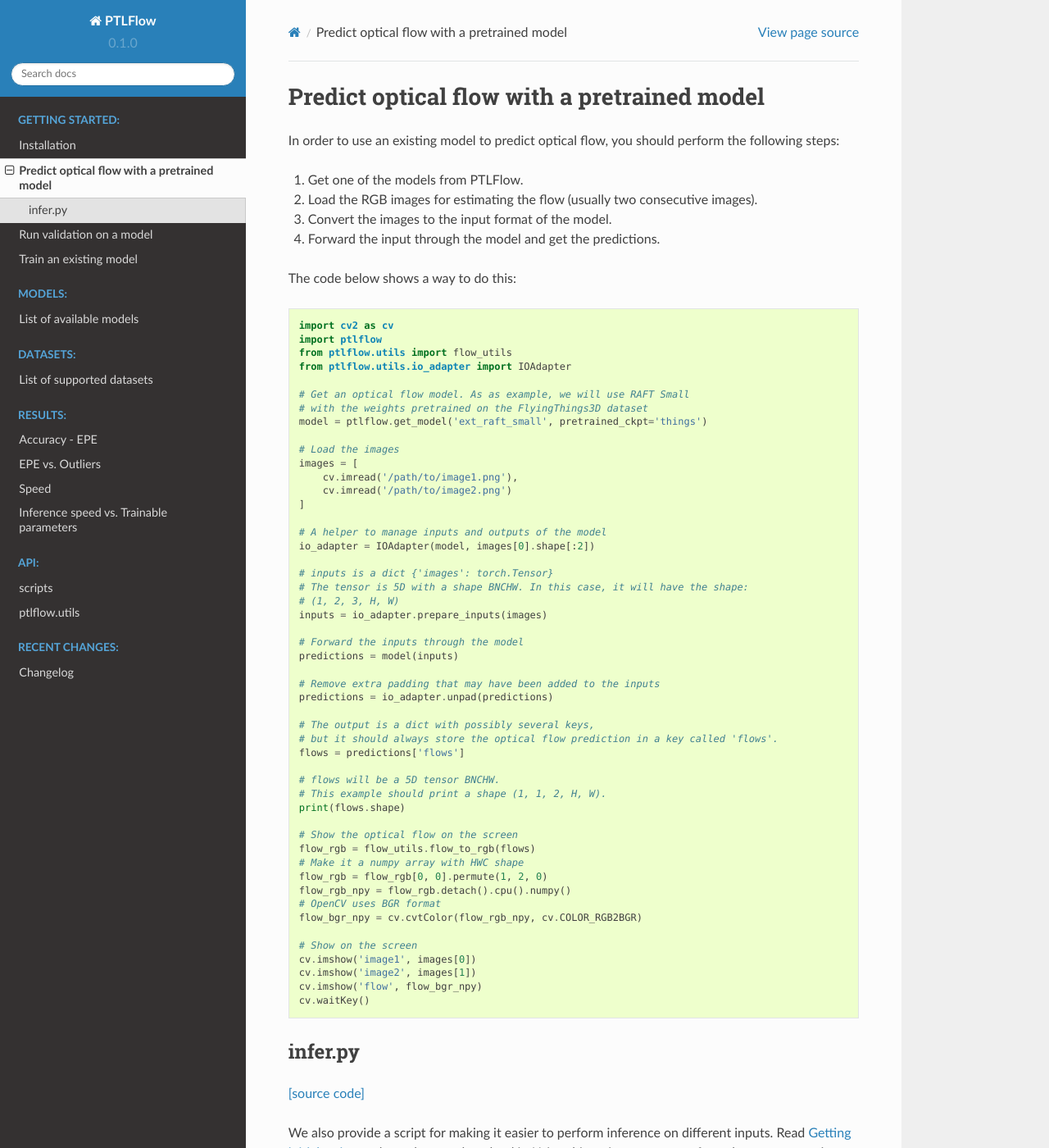
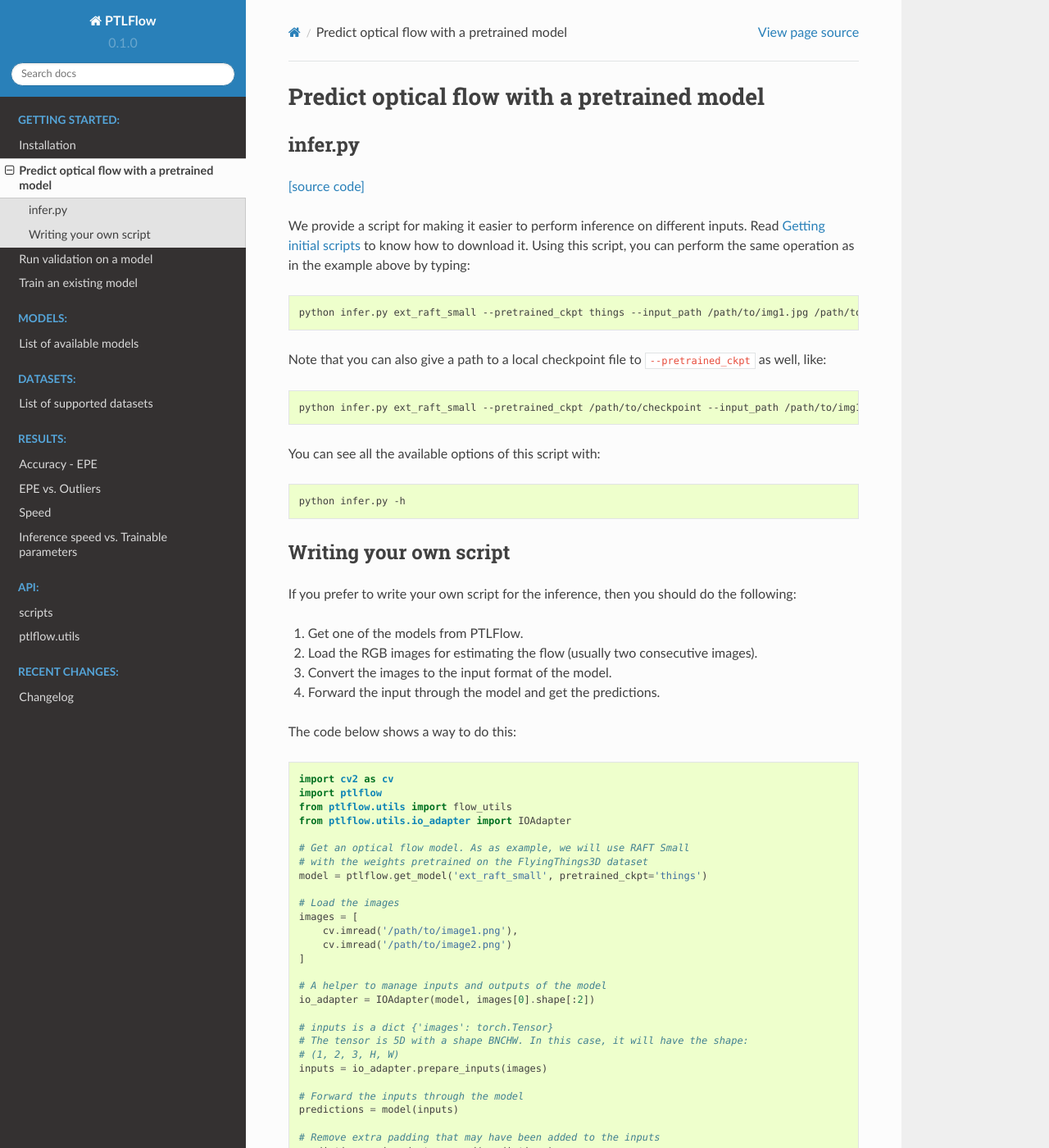
Before and after one commit to hmorimitsu/ptlflow, a Sphinx documentation site: the page built from docs/source/starting/inference.rst, in a window 1280 px wide and 1400 px high. Shown: the whole window at 82% size. Built offline with Sphinx 7.4.7 and the Read the Docs theme 2.0.0, drawn with Linux system fonts in a browser that asks for light colours; pages that are not in the unit, such as notebooks, are missing from menus; some of the changed text lies outside the part shown.

Commit message:
Revert the order of sections on inference doc page

```diff
--- a/docs/source/starting/inference.rst
+++ b/docs/source/starting/inference.rst
@@ -2,7 +2,35 @@
 Predict optical flow with a pretrained model
 ============================================
 
-In order to use an existing model to predict optical flow, you should perform the following steps:
+infer.py
+========
+
+`[source code] <https://github.com/hmorimitsu/ptlflow/tree/master/infer.py>`__
+
+We provide a script for making it easier to perform inference on different inputs.
+Read :ref:`initial-scripts` to know how to download it.
+Using this script, you can perform the same operation as in the example above by typing:
+
+.. code-block:: bash
+
+    python infer.py ext_raft_small --pretrained_ckpt things --input_path /path/to/img1.jpg /path/to/img2.jpg --show
+
+Note that you can also give a path to a local checkpoint file to ``--pretrained_ckpt`` as well, like:
+
+.. code-block:: bash
+
+    python infer.py ext_raft_small --pretrained_ckpt /path/to/checkpoint --input_path /path/to/img1.jpg /path/to/img2.jpg --show
+
+You can see all the available options of this script with:
+
+.. code-block:: bash
+
+    python infer.py -h
+
+Writing your own script
+=======================
+
+If you prefer to write your own script for the inference, then you should do the following:
 
 1. Get one of the models from PTLFlow.
 
@@ -66,28 +94,3 @@ The code below shows a way to do this:
     cv.imshow('image2', images[1])
     cv.imshow('flow', flow_bgr_npy)
     cv.waitKey()
-
-infer.py
---------
-
-`[source code] <https://github.com/hmorimitsu/ptlflow/tree/master/infer.py>`__
-
-We also provide a script for making it easier to perform inference on different inputs.
-Read :ref:`initial-scripts` to know how to download it.
-Using this script, you can perform the same operation as in the example above by typing:
-
-.. code-block:: bash
-
-    python infer.py ext_raft_small --pretrained_ckpt things --input_path /path/to/img1.jpg /path/to/img2.jpg --show
-
-Note that you can also give a path to a local checkpoint file to ``--pretrained_ckpt`` as well, like:
-
-.. code-block:: bash
-
-    python infer.py ext_raft_small --pretrained_ckpt /path/to/checkpoint --input_path /path/to/img1.jpg /path/to/img2.jpg --show
-
-You can see all the available options of this script with:
-
-.. code-block:: bash
-
-    python infer.py -h
```
